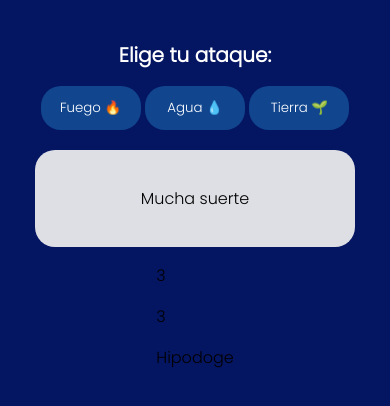
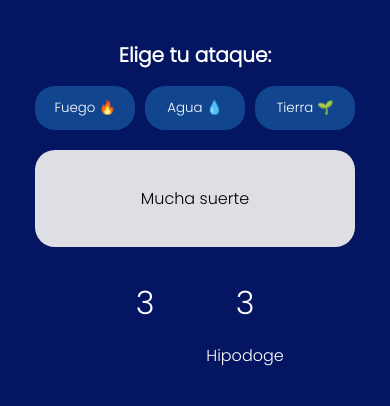
Before and after one commit to JhonCamacho/C.Programacion-Basic, a plain HTML site: page mokepon.html in a window 390 px wide. Both pictures are taken after a click on the button "Seleccionar". Shown: the part 80-486 px from the top of the page. Drawn offline with Linux system fonts and the light colour scheme.

Commit message:
Arreglos a las visuales responsivas y detalles en pagina

```diff
--- a/mokepon.html
+++ b/mokepon.html
@@ -14,21 +14,24 @@
             <h2 class="subtitulo">Elige tu mascota:</h2>
 
             <div class="tarjetas">
+                <input type ="radio" name ="mascota" id="hipodoge"/>
                 <label class="tarjeta-de-mokepon" for="hipodoge">
                     <p>Hipodoge</p>
                     <img src="./assets/mokepons_mokepon_hipodoge_attack.png" alt="Hipodoge">
                 </label>
-                <input type ="radio" name ="mascota" id="hipodoge"/>
+
+                <input type ="radio" name ="mascota" id="capipepo"/>
                 <label class="tarjeta-de-mokepon" for="capipepo">
                     <p>Capipepo</p>
                     <img src="./assets/mokepons_mokepon_capipepo_attack.png" alt="Capipepo">
                 </label>
-                <input type ="radio" name ="mascota" id="capipepo"/>
+
+                <input type ="radio" name ="mascota" id="ratigueya"/>
                 <label class="tarjeta-de-mokepon" for="ratigueya">
                     <p>Ratigueya</p>
                     <img src="./assets/mokepons_mokepon_ratigueya_attack.png" alt="Ratigueya">
                 </label>
-                <input type ="radio" name ="mascota" id="ratigueya"/>
+
             </div>
 
             <button id="boton-mascota">Seleccionar</button>
@@ -40,7 +43,7 @@
 
             <h2 class="subtitulo">Elige tu ataque:</h2>
 
-            <div>
+            <div class="tarjetas-ataques">
                 <button id="boton-fuego" class="boton-de-ataque">Fuego 🔥</button>
                 <button id="boton-agua" class="boton-de-ataque">Agua 💧</button>
                 <button id="boton-tierra" class="boton-de-ataque">Tierra 🌱</button>
@@ -56,12 +59,12 @@
 
 
             <div class="ataques">
-                <div>
+                <div class="ataques-jugador">
                     <p id="vidas-jugador">3</p>
                     <p id="mascota-jugador"></p>
                     <div id ="ataques-del-jugador"></div>
                 </div>
-                <div>
+                <div class="ataques-enemigo">
                     <p id="vidas-enemigo">3</p>
                     <p id="mascota-enemigo"></p>
                     <div id ="ataques-del-enemigo"></div>
--- a/styles.css
+++ b/styles.css
@@ -13,17 +13,17 @@ body{
 }
 
 .titulo {
-    color: white;
+    color: #fff;
     font-size: 32px;
     font-family: 'Lemon', serif;
 }
 
 .subtitulo {
-    color: white;
+    color: #fff ;
     font-size: 20px;
 }
 
-.tarjetas{
+.tarjetas, .tarjetas-ataques{
     display: flex;
     gap: 10px;
 }
@@ -38,7 +38,7 @@ body{
     display: flex;
     justify-content: center;
     align-items: center;
-    color: white
+    color: #fff
 }
 
 .tarjeta-de-mokepon img {
@@ -57,10 +57,15 @@ body{
 }
 
 input {
-    display: none;
+   display: none;
+}
+
+input:checked + label {
+    background-color: #5D8BF4;
 }
 
 #seleccionar-ataque{
+    display: flex;
     flex-direction: column;
     align-items: center;
 }
@@ -92,3 +97,27 @@ input {
     color: #11468F;
     font-family: 'Poppins', sans-serif;
 }
+
+.ataques{
+    display: grid;
+    grid-template-columns: 100px 100px;
+    color: #fff;
+}
+
+#vidas-jugador, #vidas-enemigo{
+    font-size: 32px;
+    margin-bottom:0
+}
+
+.ataques-jugador, .ataques-enemigo {
+    display: flex;
+    flex-direction: column;
+    align-items: center;
+}
+
+
+@media (max-width:360px){
+    .tarjetas, .tarjetas-ataques{
+        flex-direction:  column;
+    }
+}
```
